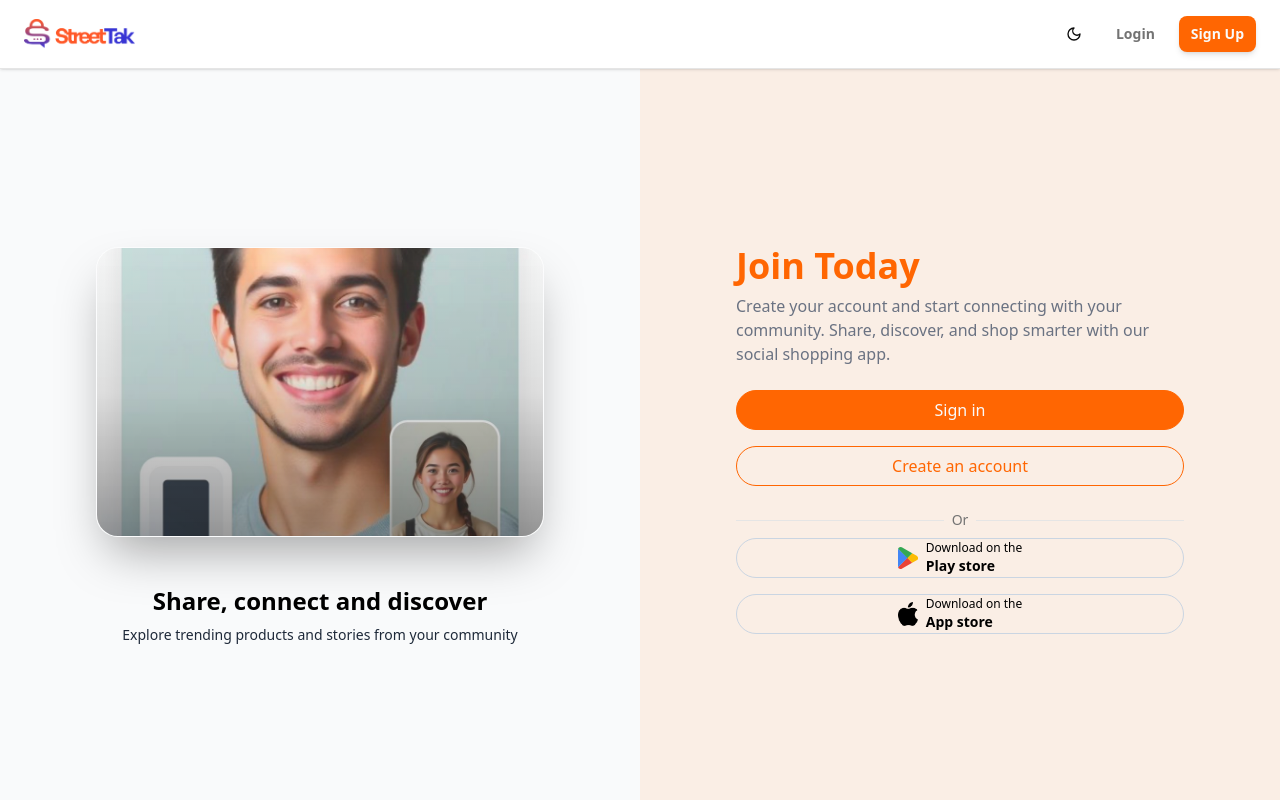
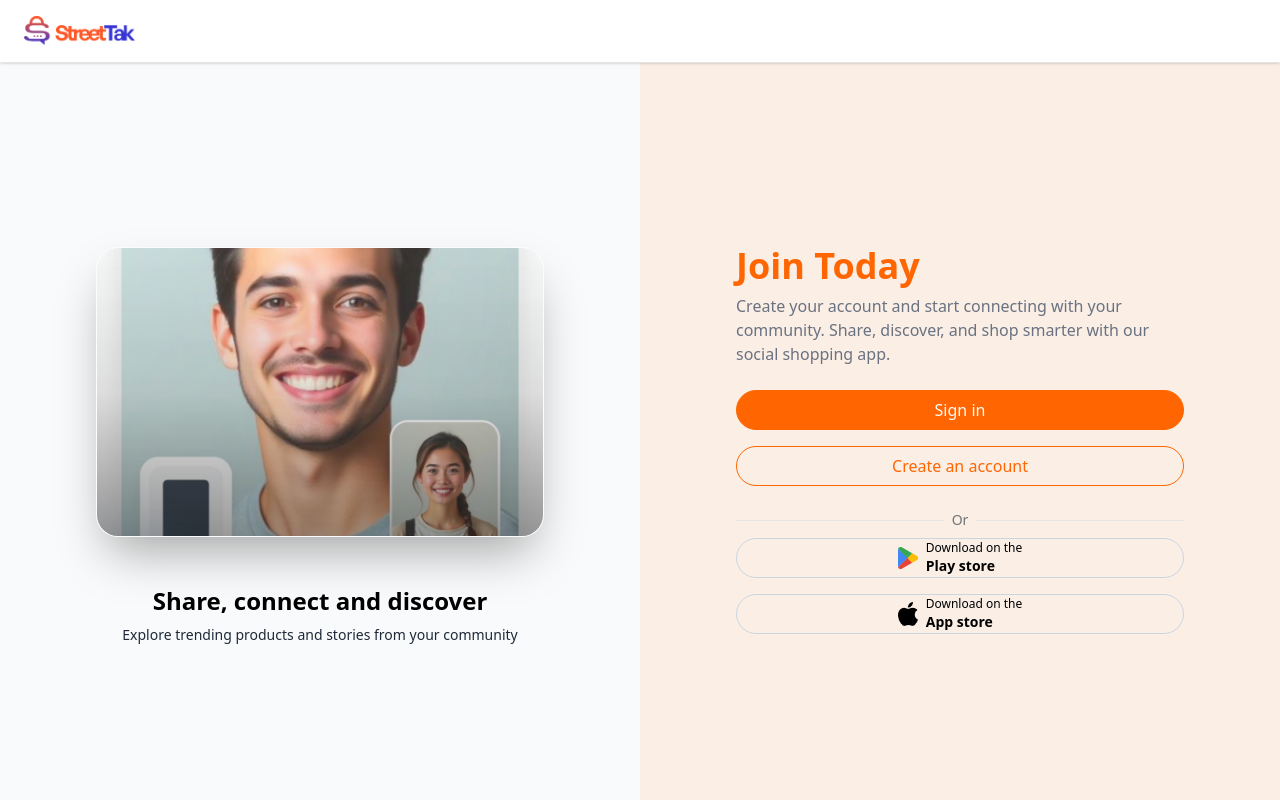
Before and after one commit to aderounmu/sample-onbaording-324567, a Next.js app: page / in a window 1280 px wide. Built offline with nearby package versions, Linux system fonts and the light colour scheme.

Commit message:
Feat: Updated Navbar

```diff
--- a/src/components/Header.tsx
+++ b/src/components/Header.tsx
@@ -69,7 +69,7 @@ const Header = () => {
           </a>
         </nav> */}
         <div className={`flex items-center gap-3`}>
-          <button className="inline-flex items-center justify-center gap-2 whitespace-nowrap rounded-lg text-sm font-semibold transition-all duration-200 focus-visible:outline-none focus-visible:ring-2 focus-visible:ring-ring focus-visible:ring-offset-2 disabled:pointer-events-none disabled:opacity-50 [&amp;_svg]:pointer-events-none [&amp;_svg]:size-4 [&amp;_svg]:shrink-0 hover:bg-accent hover:text-accent-foreground w-9 h-9">
+          {/* <button className="inline-flex items-center justify-center gap-2 whitespace-nowrap rounded-lg text-sm font-semibold transition-all duration-200 focus-visible:outline-none focus-visible:ring-2 focus-visible:ring-ring focus-visible:ring-offset-2 disabled:pointer-events-none disabled:opacity-50 [&amp;_svg]:pointer-events-none [&amp;_svg]:size-4 [&amp;_svg]:shrink-0 hover:bg-accent hover:text-accent-foreground w-9 h-9">
             <svg
               xmlns="http://www.w3.org/2000/svg"
               width="24"
@@ -91,7 +91,7 @@ const Header = () => {
           </button>
           <button className="items-center  bg-[#ff6602] justify-center gap-2 whitespace-nowrap text-sm font-semibold transition-all duration-200 focus-visible:outline-none focus-visible:ring-2 focus-visible:ring-ring focus-visible:ring-offset-2 disabled:pointer-events-none disabled:opacity-50 [&amp;_svg]:pointer-events-none [&amp;_svg]:size-4 [&amp;_svg]:shrink-0 text-primary-foreground hover:bg-orange-dark shadow-md hover:shadow-lg h-9 rounded-md px-3 hidden sm:inline-flex">
             Sign Up
-          </button>
+          </button> */}
           {/* <button
             className="inline-flex items-center justify-center gap-2 whitespace-nowrap rounded-lg text-sm font-semibold transition-all duration-200 focus-visible:outline-none focus-visible:ring-2 focus-visible:ring-ring focus-visible:ring-offset-2 disabled:pointer-events-none disabled:opacity-50 [&amp;_svg]:pointer-events-none [&amp;_svg]:size-4 [&amp;_svg]:shrink-0 hover:bg-accent hover:text-accent-foreground h-10 w-10 md:hidden"
             aria-label="Toggle menu"
```
